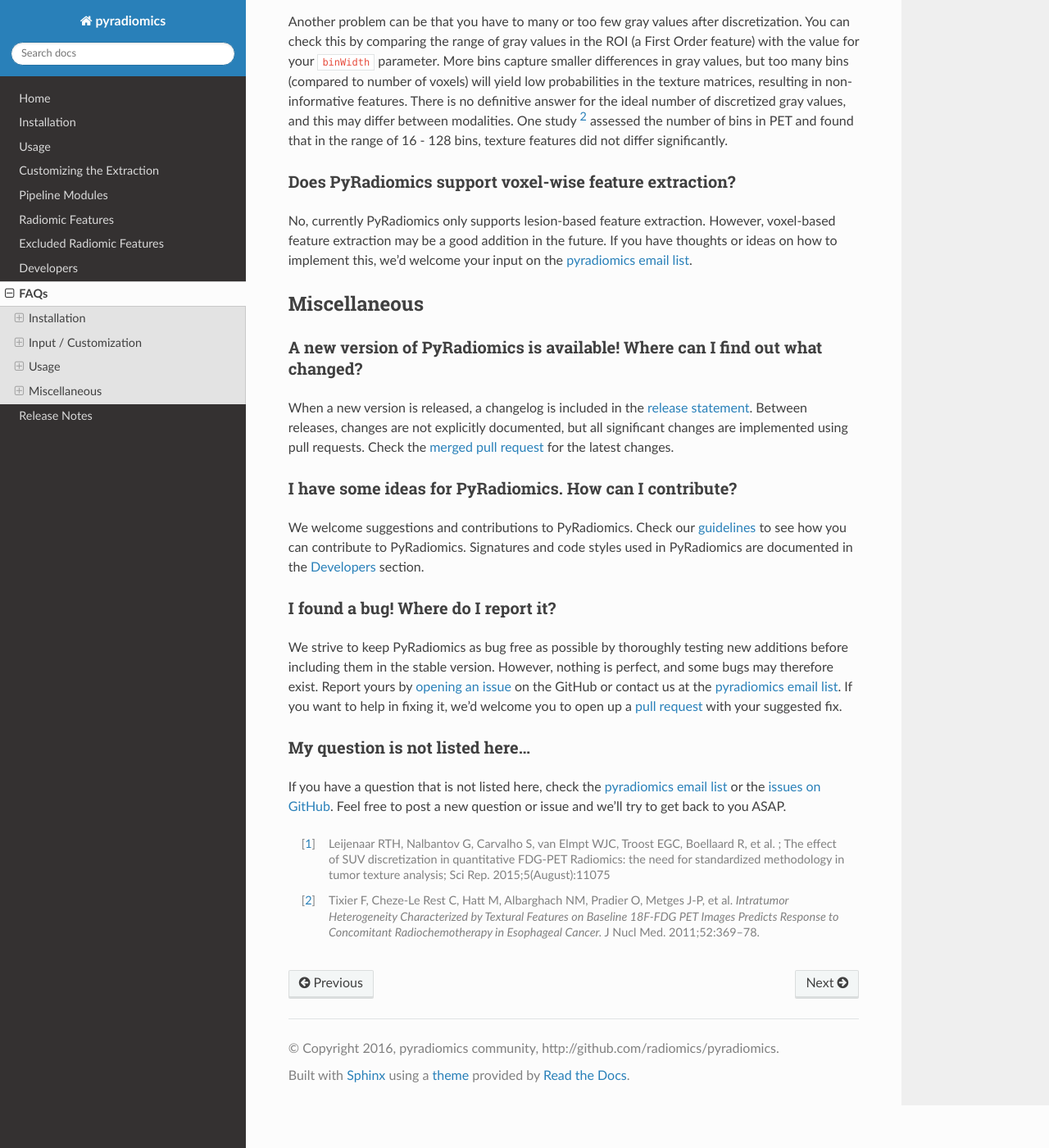
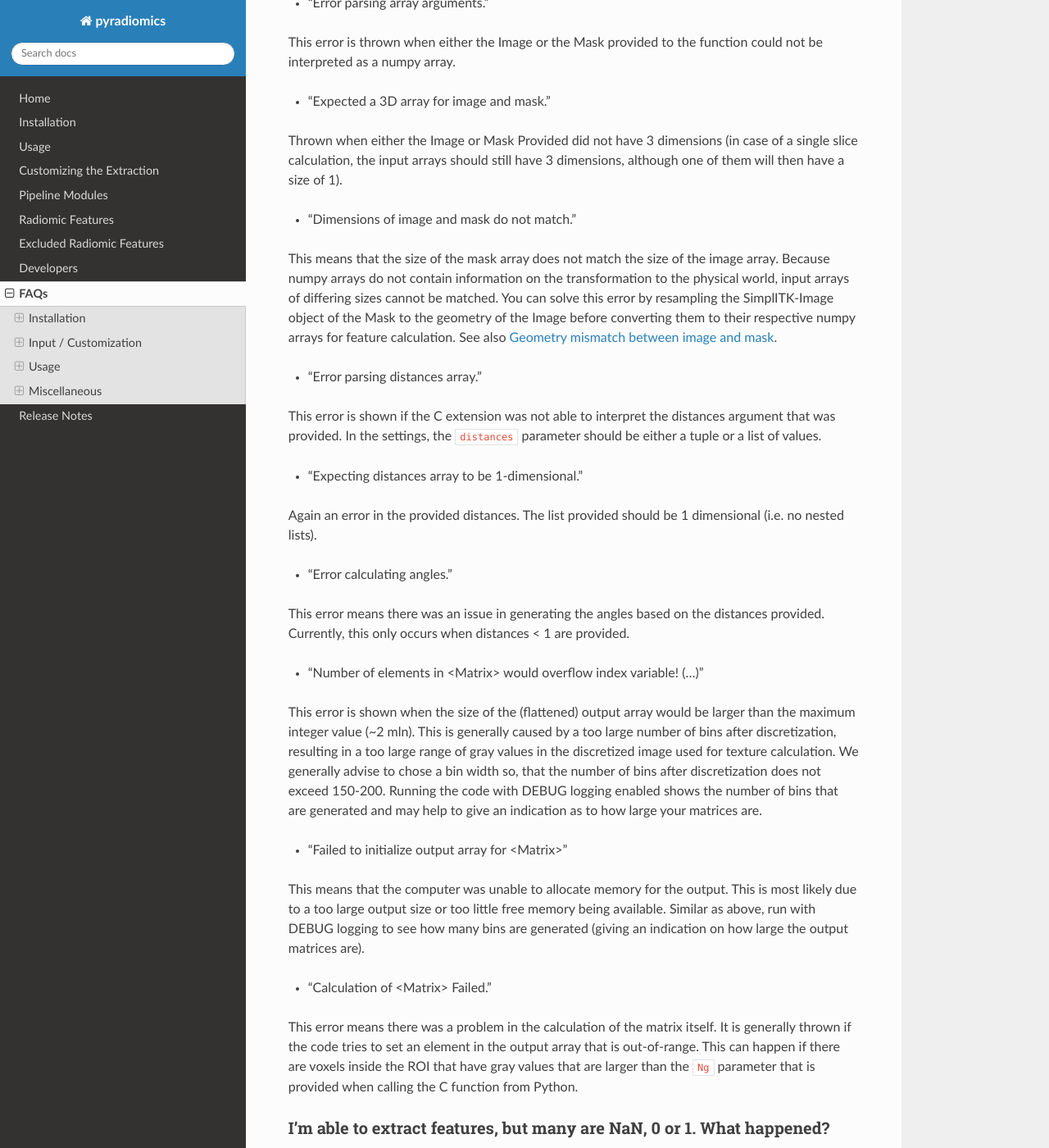
Before and after one commit to AIM-Harvard/pyradiomics, a Sphinx documentation site: the page built from docs/faq.rst, in a window 1280 px wide and 1400 px high, scrolled down 3646 px. Shown: the whole window at 82% size. Built offline with Sphinx 7.4.7 and the Read the Docs theme 2.0.0, drawn with Linux system fonts in a browser that asks for light colours; some of the changed text lies outside the part shown.

Commit message:
DOCS: Add detailed explanation on C-extension errors
Add an explanation of the various errors thrown by the C extensions when calculating texture features in the C extensions to the FAQ section of the documentation. Also add some pointers to potential solutions where appropriate.

```diff
--- a/docs/faq.rst
+++ b/docs/faq.rst
@@ -75,6 +75,8 @@
 provide the image in DICOM format, load the DICOM images using SimpleITK functionality and pass the resultant image
 object instead.
 
+.. _radiomics_geometry_mismatch:
+
 Geometry mismatch between image and mask
 ########################################
 
@@ -142,6 +144,62 @@
 logger can be accessed via ``radiomics.logger``. See also :ref:`here <radiomics-logging-label>` and the examples
 included in the repository on how to set up logging.
 
+I'm unable to calculate texture matrices and getting a RunTimeError instead
+###########################################################################
+
+This error means that something went wrong during the calculation of the matrices in the C extensions.
+There are several potential causes for this error:
+
+- "Error parsing array arguments."
+
+This error is thrown when either the Image or the Mask provided to the function could not be interpreted as a numpy array.
+
+- "Expected a 3D array for image and mask."
+
+Thrown when either the Image or Mask Provided did not have 3 dimensions (in case of a single slice calculation, the
+input arrays should still have 3 dimensions, although one of them will then have a size of 1).
+
+- "Dimensions of image and mask do not match."
+
+This means that the size of the mask array does not match the size of the image array. Because numpy arrays do not
+contain information on the transformation to the physical world, input arrays of differing sizes cannot be matched.
+You can solve this error by resampling the SimplITK-Image object of the Mask to the geometry of the Image before
+converting them to their respective numpy arrays for feature calculation. See also :ref:`radiomics_geometry_mismatch`.
+
+- "Error parsing distances array."
+
+This error is shown if the C extension was not able to interpret the distances argument that was provided. In the
+settings, the ``distances`` parameter should be either a tuple or a list of values.
+
+- "Expecting distances array to be 1-dimensional."
+
+Again an error in the provided distances. The list provided should be 1 dimensional (i.e. no nested lists).
+
+- "Error calculating angles."
+
+This error means there was an issue in generating the angles based on the distances provided. Currently, this only
+occurs when distances < 1 are provided.
+
+- "Number of elements in <Matrix> would overflow index variable! (...)"
+
+This error is shown when the size of the (flattened) output array would be larger than the maximum integer value
+(~2 mln). This is generally caused by a too large number of bins after discretization, resulting in a too large range of
+gray values in the discretized image used for texture calculation. We generally advise to chose a bin width so, that the
+number of bins after discretization does not exceed 150-200. Running the code with DEBUG logging enabled shows the
+number of bins that are generated and may help to give an indication as to how large your matrices are.
+
+- "Failed to initialize output array for <Matrix>"
+
+This means that the computer was unable to allocate memory for the output. This is most likely due to a too large output
+size or too little free memory being available. Similar as above, run with DEBUG logging to see how many bins are
+generated (giving an indication on how large the output matrices are).
+
+- "Calculation of <Matrix> Failed."
+
+This error means there was a problem in the calculation of the matrix itself. It is generally thrown if the code tries
+to set an element in the output array that is out-of-range. This can happen if there are voxels inside the ROI that
+have gray values that are larger than the ``Ng`` parameter that is provided when calling the C function from Python.
+
 I'm able to extract features, but many are NaN, 0 or 1. What happened?
 ######################################################################
 
```
